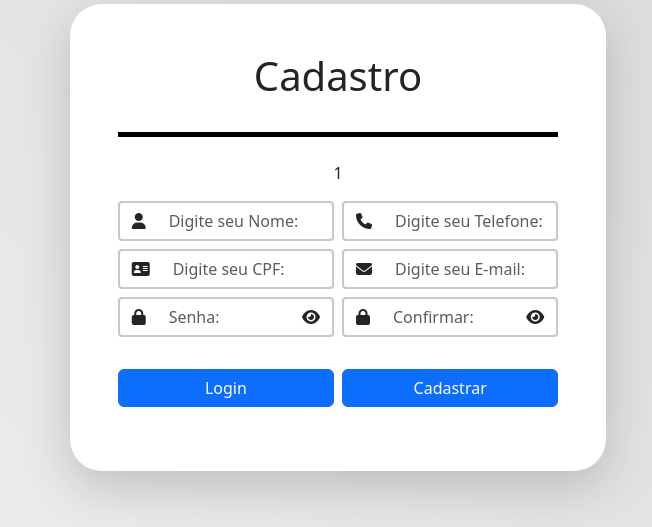
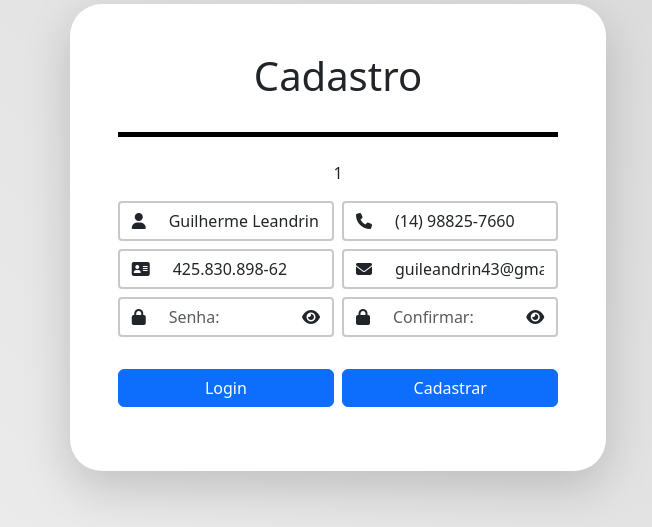
Before and after one commit to GuiLeandrin/listify_project, a PHP site: page /cadastro.php in a window 1280 px wide. Shown: the part 163-690 px from the top of the page, without its empty margins (302-954 px from the left). Run offline with PHP 8.4, Linux system fonts and the light colour scheme; a user stored in the database is signed in; some libraries are stand-ins or nearby versions.

Commit message:
Update Input Values

```diff
--- a/cadastro.php
+++ b/cadastro.php
@@ -2,7 +2,11 @@
     include 'funcoes.php';
     session_start();
     $log = @$_SESSION['log'];
-    unset($_SESSION['log']);
+    $nome = @$_SESSION['nome'];
+    $telefone = @$_SESSION['telefone'];
+    $cpf = @$_SESSION['cpf'];
+    $email = @$_SESSION['email'];
+    unset($_SESSION['log'], $_SESSION['nome'], $_SESSION['telefone'], $_SESSION['cpf'], $_SESSION['email']);
 
     if(isset($_POST['submit'])) {
         $conexao = new mysqli("localhost", "root", "", "website");
@@ -98,6 +102,10 @@
             ";
         }
         $_SESSION['log'] = $log;
+        $_SESSION['nome'] = $nome;
+        $_SESSION['telefone'] = $telefone;
+        $_SESSION['cpf'] = $cpf;
+        $_SESSION['email'] = $email;
         header("Location: " . $_SERVER['PHP_SELF']);
         exit;
     }
@@ -127,32 +135,32 @@
                     <div class="input-group rounded-1 border border-2 border-dark border-opacity-25">
                         <label for="nome_desktop" class="input-group-text bg-transparent border-0 text-decoration-none d-none d-sm-block" style="cursor: text;"><i class="fa-solid fa-user"></i></label>
                         <label for="nome_mobile" class="input-group-text bg-transparent border-0 text-decoration-none d-block d-sm-none" style="cursor: text;"><i class="fa-solid fa-user"></i></label>
-                        <input type="text" class="form-control bg-transparent border-0 shadow-none d-none d-sm-block" placeholder="Digite seu Nome:" name="nome_desktop" id="nome_desktop">
-                        <input type="text" class="form-control bg-transparent border-0 shadow-none d-block d-sm-none" placeholder="Nome:" name="nome_mobile" id="nome_mobile">
+                        <input value="<?php echo $nome ?? ''; ?>" type="text" class="form-control bg-transparent border-0 shadow-none d-none d-sm-block" placeholder="Digite seu Nome:" name="nome_desktop" id="nome_desktop">
+                        <input value="<?php echo $nome ?? ''; ?>" type="text" class="form-control bg-transparent border-0 shadow-none d-block d-sm-none" placeholder="Nome:" name="nome_mobile" id="nome_mobile">
                     </div>
                 </div>
                 <div class="col-lg-6 col-md-12 col-12">
                     <div class="input-group rounded-1 border border-2 border-dark border-opacity-25">
                         <label for="telefone_desktop" class="input-group-text bg-transparent border-0 text-decoration-none d-none d-sm-block" style="cursor: text;"><i class="fa-solid fa-phone"></i></label>
                         <label for="telefone_mobile" class="input-group-text bg-transparent border-0 text-decoration-none d-block d-sm-none" style="cursor: text;"><i class="fa-solid fa-phone"></i></label>
-                        <input type="text" class="form-control bg-transparent border-0 shadow-none d-none d-sm-block" name="telefone_desktop" id="telefone_desktop" maxlength="15" placeholder="Digite seu Telefone:" oninput="this.value = this.value.replace(/\D/g, '').replace(/^(\d{2})(\d)/g, '($1) $2').replace(/(\d{5})(\d{4})$/, '$1-$2')">
-                        <input type="text" class="form-control bg-transparent border-0 shadow-none d-block d-sm-none" name="telefone_mobile" id="telefone_mobile" maxlength="15" placeholder="Telefone:" oninput="this.value = this.value.replace(/\D/g, '').replace(/^(\d{2})(\d)/g, '($1) $2').replace(/(\d{5})(\d{4})$/, '$1-$2')">
+                        <input value="<?php echo $telefone ?? ''; ?>" type="text" class="form-control bg-transparent border-0 shadow-none d-none d-sm-block" name="telefone_desktop" id="telefone_desktop" maxlength="15" placeholder="Digite seu Telefone:" oninput="this.value = this.value.replace(/\D/g, '').replace(/^(\d{2})(\d)/g, '($1) $2').replace(/(\d{5})(\d{4})$/, '$1-$2')">
+                        <input value="<?php echo $telefone ?? ''; ?>" type="text" class="form-control bg-transparent border-0 shadow-none d-block d-sm-none" name="telefone_mobile" id="telefone_mobile" maxlength="15" placeholder="Telefone:" oninput="this.value = this.value.replace(/\D/g, '').replace(/^(\d{2})(\d)/g, '($1) $2').replace(/(\d{5})(\d{4})$/, '$1-$2')">
                     </div>
                 </div>
                 <div class="col-lg-6 col-md-12 col-12">
                     <div class="input-group rounded-1 border border-2 border-dark border-opacity-25">
                         <label for="cpf_desktop" class="input-group-text bg-transparent border-0 text-decoration-none d-none d-sm-block" style="cursor: text;"><i class="fa-solid fa-address-card"></i></label>
                         <label for="cpf_mobile" class="input-group-text bg-transparent border-0 text-decoration-none d-block d-sm-none" style="cursor: text;"><i class="fa-solid fa-address-card"></i></label>
-                        <input type="text" class="form-control bg-transparent border-0 shadow-none d-none d-sm-block" name="cpf_desktop" id="cpf_desktop" maxlength="14" placeholder="Digite seu CPF:" oninput="this.value = this.value.replace(/\D/g, '').replace(/(\d{3})(\d)/, '$1.$2').replace(/(\d{3})(\d)/, '$1.$2').replace(/(\d{3})(\d{1,2})$/, '$1-$2')">
-                        <input type="text" class="form-control bg-transparent border-0 shadow-none d-block d-sm-none" name="cpf_mobile" id="cpf_mobile" maxlength="14" placeholder="CPF:" oninput="this.value = this.value.replace(/\D/g, '').replace(/(\d{3})(\d)/, '$1.$2').replace(/(\d{3})(\d)/, '$1.$2').replace(/(\d{3})(\d{1,2})$/, '$1-$2')">
+                        <input value="<?php echo $cpf ?? ''; ?>" type="text" class="form-control bg-transparent border-0 shadow-none d-none d-sm-block" name="cpf_desktop" id="cpf_desktop" maxlength="14" placeholder="Digite seu CPF:" oninput="this.value = this.value.replace(/\D/g, '').replace(/(\d{3})(\d)/, '$1.$2').replace(/(\d{3})(\d)/, '$1.$2').replace(/(\d{3})(\d{1,2})$/, '$1-$2')">
+                        <input value="<?php echo $cpf ?? ''; ?>" type="text" class="form-control bg-transparent border-0 shadow-none d-block d-sm-none" name="cpf_mobile" id="cpf_mobile" maxlength="14" placeholder="CPF:" oninput="this.value = this.value.replace(/\D/g, '').replace(/(\d{3})(\d)/, '$1.$2').replace(/(\d{3})(\d)/, '$1.$2').replace(/(\d{3})(\d{1,2})$/, '$1-$2')">
                     </div>
                 </div>
                 <div class="col-lg-6 col-md-12 col-12">
                 <div class="input-group rounded-1 border border-2 border-dark border-opacity-25">
                         <label for="email_desktop" class="input-group-text bg-transparent border-0 text-decoration-none d-none d-sm-block" style="cursor: text;"><i class="fa-solid fa-envelope"></i></label>
                         <label for="email_mobile" class="input-group-text bg-transparent border-0 text-decoration-none d-block d-sm-none" style="cursor: text;"><i class="fa-solid fa-envelope"></i></label>
-                        <input type="email" class="form-control bg-transparent border-0 shadow-none d-none d-sm-block" placeholder="Digite seu E-mail:" name="email_desktop" id="email_desktop">
-                        <input type="email" class="form-control bg-transparent border-0 shadow-none d-block d-sm-none" placeholder="E-mail:" name="email_mobile" id="email_mobile">
+                        <input value="<?php echo $email ?? ''; ?>" type="email" class="form-control bg-transparent border-0 shadow-none d-none d-sm-block" placeholder="Digite seu E-mail:" name="email_desktop" id="email_desktop">
+                        <input value="<?php echo $email ?? ''; ?>" type="email" class="form-control bg-transparent border-0 shadow-none d-block d-sm-none" placeholder="E-mail:" name="email_mobile" id="email_mobile">
                     </div>
                 </div>
                 <div class="col-lg-6 col-md-12 col-12">
--- a/index.php
+++ b/index.php
@@ -1,7 +1,8 @@
 <?php
     session_start();
     $erro = @$_SESSION['erro'];
-    unset($_SESSION['erro']);
+    $email = @$_SESSION['email'];
+    unset($_SESSION['erro'], $_SESSION['email']);
 
     if(isset($_POST['submit'])) {
         $conexao = new mysqli("localhost", "root", "", "website");
@@ -40,6 +41,7 @@
             ";
         }
         $_SESSION['erro'] = $erro;
+        $_SESSION['email'] = $email;
         header("Location: " . $_SERVER['PHP_SELF']);
         exit;
     }
@@ -67,7 +69,7 @@
             </div>
             <div class="input-group rounded-1 border border-2 border-dark border-opacity-25 w-75 mt-3">
                 <label for="email" class="input-group-text bg-transparent border-0 text-decoration-none"  style="cursor: text;"><i class="fa-solid fa-envelope"></i></label>
-                <input type="email" class="form-control bg-transparent border-0 shadow-none" placeholder="Digite seu e-mail:" name="email" id="email">
+                <input type="email" class="form-control bg-transparent border-0 shadow-none" placeholder="Digite seu e-mail:" name="email" id="email" value="<?php echo $email ?? ''; ?>">
             </div>
             <div class="input-group rounded-1 border border-2 border-dark border-opacity-25 w-75 mt-3 mb-2">
                 <label for="senha" class="input-group-text bg-transparent border-0 text-decoration-none"  style="cursor: text;"><i class="fa-solid fa-lock"></i></label>
--- a/login_altera_senha.php
+++ b/login_altera_senha.php
@@ -71,7 +71,7 @@
     <link rel="stylesheet" href="https://cdn.jsdelivr.net/npm/bootstrap@5.3.3/dist/css/bootstrap.min.css" integrity="sha384-QWTKZyjpPEjISv5WaRU9OFeRpok6YctnYmDr5pNlyT2bRjXh0JMhjY6hW+ALEwIH" crossorigin="anonymous">
     <link rel="icon" type="image/png" href="favicon.png">
     <script src="https://kit.fontawesome.com/576a6b1350.js" crossorigin="anonymous"></script>
-    <title>Alterar Senha</title>
+    <title>Redefinir Senha</title>
 </head>
 <body class="vh-100 d-flex align-items-center justify-content-center p-1 row overflow-hidden" style="background: linear-gradient(45deg, #f0f0f0, #d6d6d6);">
     <div class="bg-white shadow-lg rounded-5 d-flex flex-column align-items-center col-md-4 col-sm-8 col-10" style="min-height: 350px; padding: 2rem 0;">
```
Also changed, not shown: login_verifica_cpf.php (+5 -3 lines), login_verifica_email.php (+5 -3 lines).
